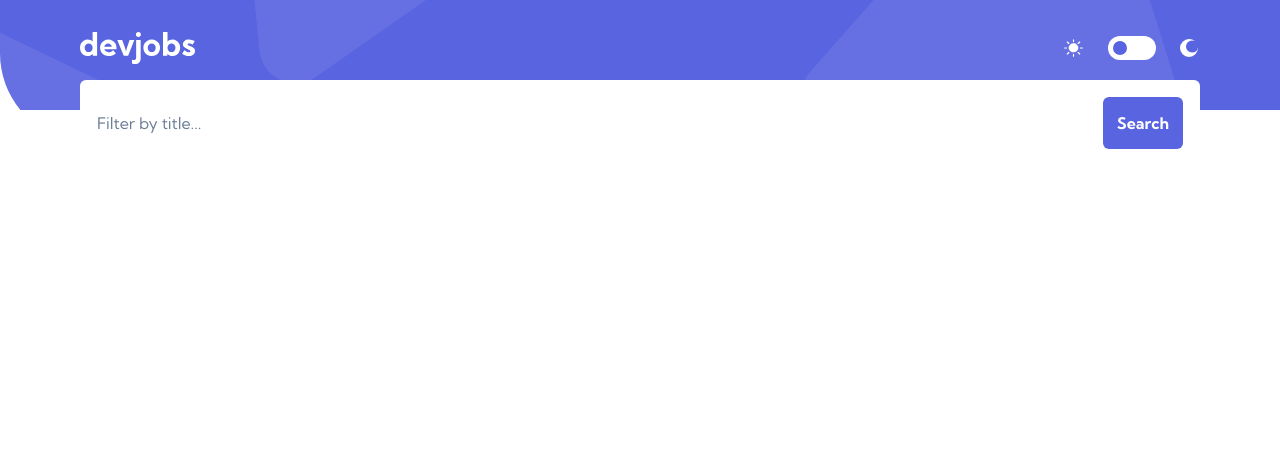
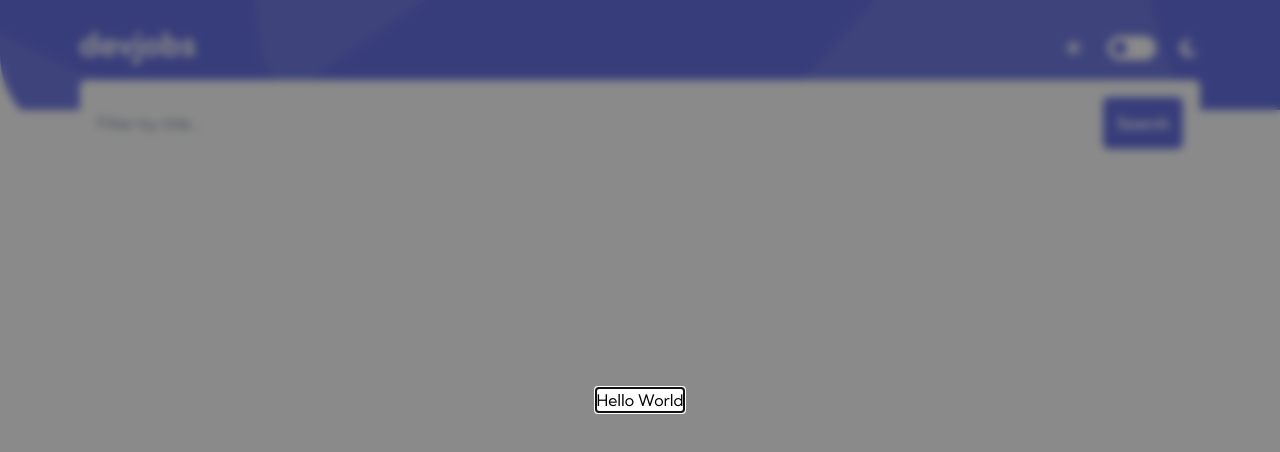
Before and after one commit to acamposlucas/devjobs-web-app, an Angular app: page / in a window 1280 px wide. Shown: the top 452 px of the page. Built offline with nearby package versions, Linux system fonts and the light colour scheme.

Commit message:
feat: create dialog component

```diff
--- a/src/app/public/shared/components/search-filter/search-filter.component.html
+++ b/src/app/public/shared/components/search-filter/search-filter.component.html
@@ -8,7 +8,7 @@
 			placeholder="Filter by title..."
 		/>
 	</div>
-	<button type="button" class="filterIconBtn">
+	<button type="button" class="filterIconBtn" (click)="showDialog()">
 		<svg width="20" height="20" xmlns="http://www.w3.org/2000/svg">
 			<path
 				d="M19.108 0H.86a.86.86 0 00-.764.455.833.833 0 00.068.884l6.685 9.202.007.01c.242.32.374.708.375 1.107v7.502a.825.825 0 00.248.594.865.865 0 00.942.18l3.756-1.4c.337-.1.56-.41.56-.784v-6.092c0-.399.132-.787.375-1.108l.007-.009 6.685-9.202c.19-.26.217-.6.068-.884A.86.86 0 0019.108 0z"
@@ -27,3 +27,6 @@
 		</svg>
 	</button>
 </div>
+<app-dialog *ngIf="modalService.isVisible">
+	<h1>Hello World</h1>
+</app-dialog>
--- a/src/app/public/shared/components/search-filter/search-filter.component.ts
+++ b/src/app/public/shared/components/search-filter/search-filter.component.ts
@@ -1,13 +1,19 @@
-import { Component } from '@angular/core';
-import { CommonModule } from '@angular/common';
+import { Component, TemplateRef, inject } from "@angular/core";
+import { CommonModule } from "@angular/common";
+import { DialogComponent } from "src/app/shared/components/dialog/dialog.component";
+import { ModalService } from "src/app/shared/services/modal.service";
 
 @Component({
-  selector: 'app-search-filter',
-  standalone: true,
-  imports: [CommonModule],
-  templateUrl: './search-filter.component.html',
-  styleUrls: ['./search-filter.component.scss']
+	selector: "app-search-filter",
+	standalone: true,
+	imports: [CommonModule, DialogComponent],
+	templateUrl: "./search-filter.component.html",
+	styleUrls: ["./search-filter.component.scss"],
 })
 export class SearchFilterComponent {
+	modalService = inject(ModalService);
 
+	showDialog(): void {
+		this.modalService.show();
+	}
 }
--- /dev/null
+++ b/src/app/shared/components/dialog/dialog.component.html
@@ -0,0 +1,5 @@
+<dialog #appDialog>
+	<div id="dialogContent" class="content">
+		<ng-content></ng-content>
+	</div>
+</dialog>
--- /dev/null
+++ b/src/app/shared/components/dialog/dialog.component.scss
@@ -0,0 +1,15 @@
+:host {
+	dialog {
+		padding: 0;
+
+		&::backdrop {
+			background-color: rgba(23, 23, 23, 0.5);
+			backdrop-filter: blur(4px);
+		}
+	}
+
+	.content {
+		width: 100%;
+		height: 100%;
+	}
+}
--- /dev/null
+++ b/src/app/shared/components/dialog/dialog.component.ts
@@ -0,0 +1,48 @@
+import {
+	AfterViewInit,
+	ChangeDetectionStrategy,
+	ChangeDetectorRef,
+	Component,
+	ElementRef,
+	OnDestroy,
+	OnInit,
+	ViewChild,
+	inject,
+} from "@angular/core";
+import { CommonModule } from "@angular/common";
+import { ModalService } from "../../services/modal.service";
+
+@Component({
+	selector: "app-dialog",
+	standalone: true,
+	imports: [CommonModule],
+	templateUrl: "./dialog.component.html",
+	styleUrls: ["./dialog.component.scss"],
+	changeDetection: ChangeDetectionStrategy.OnPush,
+})
+export class DialogComponent implements OnInit, OnDestroy, AfterViewInit {
+	@ViewChild("appDialog", { static: true })
+	dialog!: ElementRef<HTMLDialogElement>;
+	private cdr = inject(ChangeDetectorRef);
+	private modalService = inject(ModalService);
+
+	constructor() {}
+	ngAfterViewInit(): void {
+		this.dialog.nativeElement.addEventListener("click", (e) => {
+			const element = e.target as HTMLElement;
+			if (element.tagName === "DIALOG") {
+				this.modalService.close();
+			}
+		});
+	}
+
+	ngOnInit(): void {
+		this.dialog.nativeElement.showModal();
+		this.cdr.detectChanges();
+	}
+
+	ngOnDestroy(): void {
+		this.dialog.nativeElement.close();
+		this.cdr.detectChanges();
+	}
+}
--- /dev/null
+++ b/src/app/shared/services/modal.service.ts
@@ -0,0 +1,25 @@
+import { Injectable, OnDestroy } from "@angular/core";
+import { BehaviorSubject, Observable, Subject, of } from "rxjs";
+
+@Injectable({
+	providedIn: "root",
+})
+export class ModalService {
+	isVisible = true;
+
+	constructor() {
+		window.addEventListener("keydown", (e: KeyboardEvent) => {
+			if (e.key === "Escape") {
+				this.close();
+			}
+		});
+	}
+
+	show(): void {
+		this.isVisible = true;
+	}
+
+	close(): void {
+		this.isVisible = false;
+	}
+}
```
Also changed, not shown: 1 other file (tests, documents, lock files or other folders).
